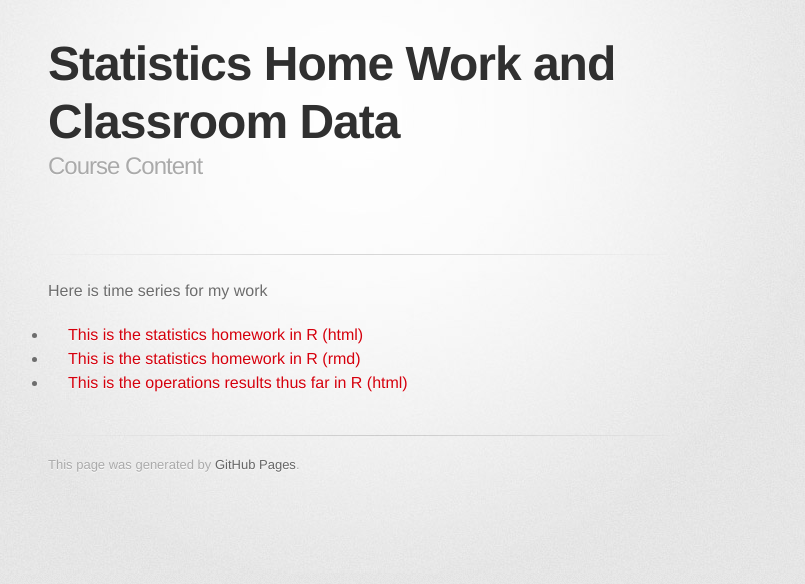
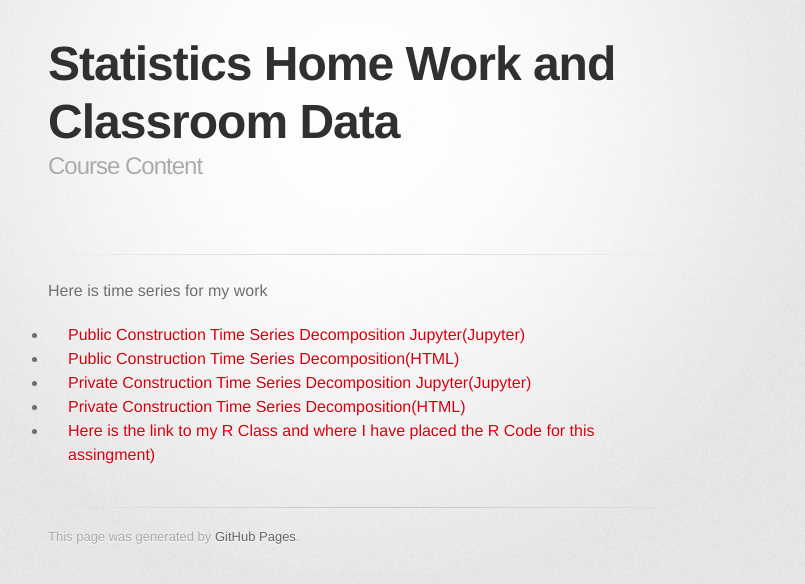
Before and after one commit to bmarlin96/bmarlin96.github.io, a Jekyll site: the page built from Timeseries/index.md, in a window 1280 px wide. Shown: the top 584 px of the page, without its empty margins (282-1087 px from the left). Built offline with Jekyll 4.4.1, drawn with Linux system fonts in a browser that asks for light colours; some web fonts are replaced; our own code applies the rules of GitHub Pages for plain Markdown files.

Commit message:
Update index.md

```diff
--- a/Timeseries/index.md
+++ b/Timeseries/index.md
@@ -3,6 +3,8 @@ title: Statistics Home Work and Classroom Data
 description: Course Content
 ---
 Here is time series for my work
-- [This is the statistics homework in R (html)](hw.html)
-- [This is the statistics homework in R (rmd)](hw.Rmd)
-- [This is the operations results thus far in R (html)](operation.html)
+- [Public Construction Time Series Decomposition Jupyter(Jupyter)](hw.html)
+- [Public Construction Time Series Decomposition(HTML)](hw.Rmd)
+- [Private Construction Time Series Decomposition Jupyter(Jupyter)](hw.html)
+- [Private Construction Time Series Decomposition(HTML)](hw.Rmd)
+- [Here is the link to my R Class and where I have placed the R Code for this assingment)](operation.html)
```
